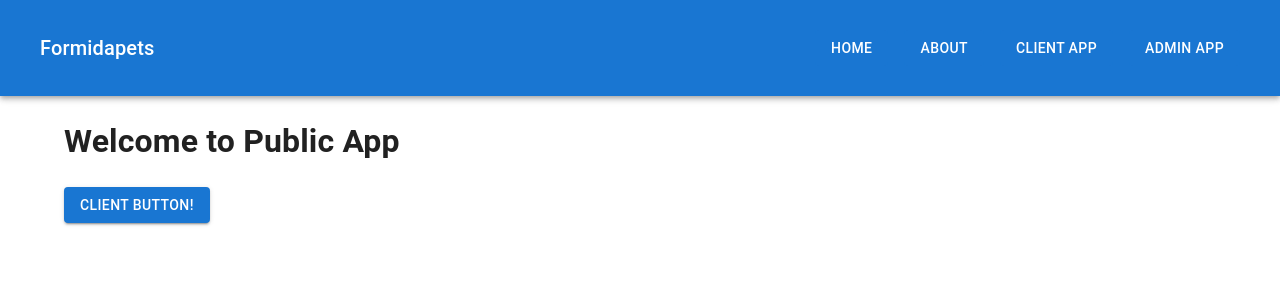
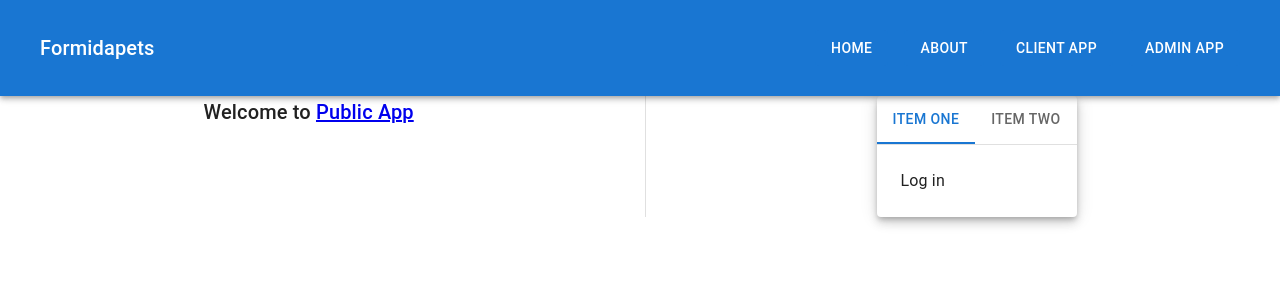
Before and after one commit to FormidableLabs/demo-nextjs-zones, a Next.js app in the folder apps/public/: page / in a window 1280 px wide. Shown: the top 300 px of the page. Built offline with nearby package versions, Linux system fonts and the light colour scheme.

Commit message:
feat: dummy log in page

```diff
--- a/apps/public/pages/_app.tsx
+++ b/apps/public/pages/_app.tsx
@@ -1,4 +1,4 @@
-import "../styles/globals.css";
+// import "../styles/globals.css";
 import type { AppProps } from "next/app";
 import {
   themes,
--- a/apps/public/pages/api/hello.ts
+++ /dev/null
@@ -1,13 +0,0 @@
-// Next.js API route support: https://nextjs.org/docs/api-routes/introduction
-import type { NextApiRequest, NextApiResponse } from "next";
-
-type Data = {
-  name: string;
-};
-
-export default function handler(
-  req: NextApiRequest,
-  res: NextApiResponse<Data>
-) {
-  res.status(200).json({ name: "John Doe" });
-}
--- a/apps/public/pages/index.tsx
+++ b/apps/public/pages/index.tsx
@@ -1,8 +1,21 @@
 import type { NextPage } from "next";
 import Head from "next/head";
-import { Button } from "@mfezones/ui";
+import {
+  Box,
+  Button,
+  Container,
+  Divider,
+  Paper,
+  Stack,
+  Tab,
+  Tabs,
+  Typography,
+} from "@mfezones/ui";
+import { useState } from "react";
 
 const Home: NextPage = () => {
+  const [isRegistered, setIsRegistered] = useState(0);
+
   return (
     <div>
       <Head>
@@ -12,15 +25,68 @@ const Home: NextPage = () => {
       </Head>
 
       <main>
-        <h1>
-          Welcome to <a href="https://nextjs.org">Public App</a>
-        </h1>
-        <Button href="" variant="contained">
-          Client button!
-        </Button>
+        <Container>
+          <Stack
+            direction={"row"}
+            style={{ width: "100%" }}
+            divider={<Divider orientation="vertical" flexItem />}
+            justifyContent={"space-around"}
+          >
+            <Typography variant={"h6"}>
+              Welcome to <a href="https://nextjs.org">Public App</a>
+            </Typography>
+
+            <Paper elevation={6}>
+              <Box sx={{ borderBottom: 1, borderColor: "divider" }}>
+                <Tabs
+                  value={isRegistered}
+                  onChange={(e, value) => setIsRegistered(value)}
+                  aria-label="Log in or register"
+                >
+                  <Tab label="Item One" value={0} />
+                  <Tab label="Item Two" value={1} />
+                </Tabs>
+              </Box>
+              <TabPanel value={isRegistered} index={0}>
+                Log in
+              </TabPanel>
+              <TabPanel value={isRegistered} index={1}>
+                Register
+              </TabPanel>
+              <Stack></Stack>
+            </Paper>
+          </Stack>
+        </Container>
       </main>
     </div>
   );
 };
 
 export default Home;
+
+interface TabPanelProps {
+  children?: React.ReactNode;
+  dir?: string;
+  index: number;
+  value: number;
+}
+
+function TabPanel(props: TabPanelProps) {
+  const { children, value, index, ...other } = props;
+
+  return (
+    <div
+      role="tabpanel"
+      hidden={value !== index}
+      id={`full-width-tabpanel-${index}`}
+      aria-labelledby={`full-width-tab-${index}`}
+      {...other}
+    >
+      {value === index && (
+        <Box sx={{ p: 3 }}>
+          <Typography>{children}</Typography>
+        </Box>
+      )}
+    </div>
+  );
+}
--- a/apps/public/styles/globals.css
+++ /dev/null
@@ -1,26 +0,0 @@
-html,
-body {
-  padding: 0;
-  margin: 0;
-  font-family: -apple-system, BlinkMacSystemFont, Segoe UI, Roboto, Oxygen,
-    Ubuntu, Cantarell, Fira Sans, Droid Sans, Helvetica Neue, sans-serif;
-}
-
-a {
-  color: inherit;
-  text-decoration: none;
-}
-
-* {
-  box-sizing: border-box;
-}
-
-@media (prefers-color-scheme: dark) {
-  html {
-    color-scheme: dark;
-  }
-  body {
-    color: white;
-    background: black;
-  }
-}
--- a/packages/ui/index.tsx
+++ b/packages/ui/index.tsx
@@ -7,3 +7,4 @@ export * from "./components/CssBaseLine/CssBaseLine";
 export * from "./components/Paper/Paper";
 export * from "./components/Nav/Nav";
 export * from "./components/Container/Container";
+export * from "@mui/material";
```
